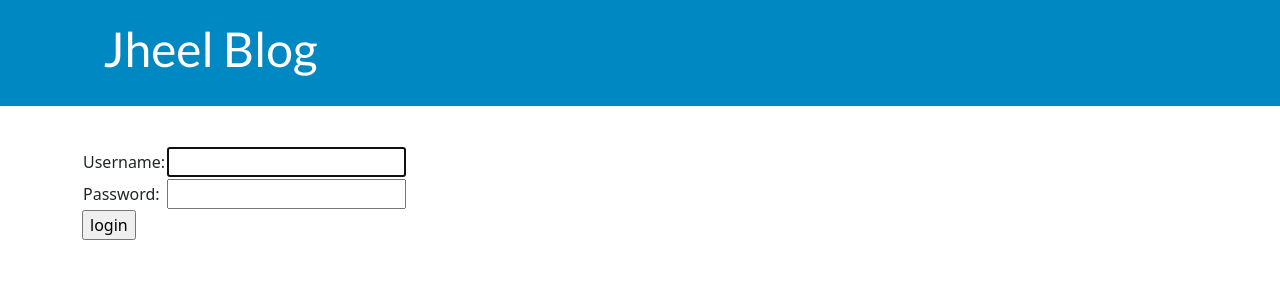
After one commit to jheels/django-blog, a Django app: page /accounts/login/ in a window 1280 px wide. The commit adds this page. Shown: the top 300 px of the page. Run offline with Django 3.2, Linux system fonts and the light colour scheme.

Commit message:
Increased auth security and added login/logout page

```diff
--- a/blog/templates/blog/base.html
+++ b/blog/templates/blog/base.html
@@ -15,7 +15,10 @@
             {% if user.is_authenticated %}
             <a href="{% url 'post_new' %}" class="top-menu">
                 {% include './icons/file-earmark-plus.svg' %}
-              </a>
+            </a>
+            <p class="top-menu">Hello {{ user.username }} <small>(<a href="{% url 'logout' %}">Log out</a>)</small></p>
+            {% else %}
+                <a href="{% url 'login' %}" class="top-menu"><span class="glyphicon glyphicon-lock"></span></a>
             {% endif %}
               <h1><a href="/">Jheel Blog</a></h1>
           </div>
--- /dev/null
+++ b/blog/templates/registration/login.html
@@ -0,0 +1,24 @@
+{% extends "blog/base.html" %}
+
+{% block content %}
+    {% if form.errors %}
+        <p>Your username and password did not match. Please try again.</p>
+    {% endif %}
+
+    <form method="post" action="{% url 'login' %}">
+        {% csrf_token %}
+        <table>
+            <tr>
+                <td>{{ form.username.label_tag }}</td>
+                <td>{{ form.username }}</td>
+            </tr>
+            <tr>
+                <td>{{ form.password.label_tag }}</td>
+                <td>{{ form.password }}</td>
+            </tr>
+        </table>
+
+        <input type="submit" value="login" />
+        <input type="hidden" name="next" value="{{ next }}" />
+    </form>
+{% endblock %}
--- a/mysite/settings.py
+++ b/mysite/settings.py
@@ -124,3 +124,5 @@ STATIC_ROOT = BASE_DIR / 'static'
 # https://docs.djangoproject.com/en/3.2/ref/settings/#default-auto-field
 
 DEFAULT_AUTO_FIELD = 'django.db.models.BigAutoField'
+
+LOGIN_REDIRECT_URL= "/"
--- a/mysite/urls.py
+++ b/mysite/urls.py
@@ -16,7 +16,11 @@ Including another URLconf
 from django.contrib import admin
 from django.urls import path, include
 
+from django.contrib.auth import views
+
 urlpatterns = [
     path('admin/', admin.site.urls),
     path('', include("blog.urls")),
+    path("accounts/login/", views.LoginView.as_view(), name="login"),
+    path("accounts/logout/", views.LogoutView.as_view(), name="logout"),
 ]
```
Also changed, not shown: blog/views.py (+6 -1 lines).
